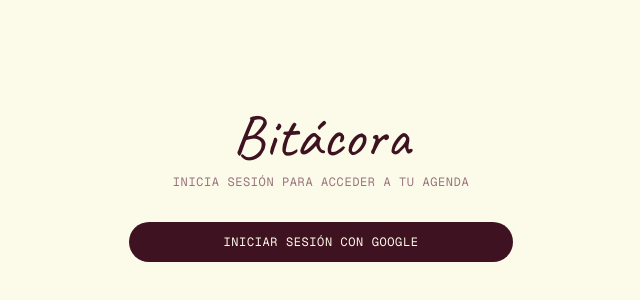
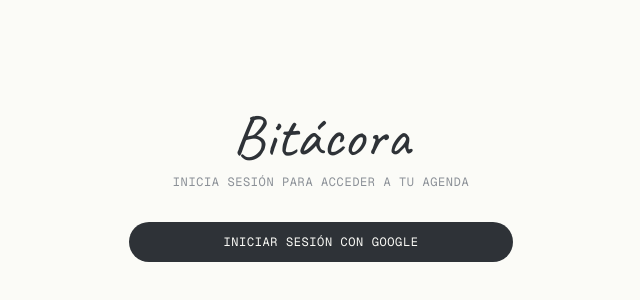
Before and after one commit to TadeoAguirre7/agenda, a Next.js app: page / in a window 1280 px wide. Shown: the part 216-516 px from the top of the page, without its empty margins (319-959 px from the left). Built offline with nearby package versions, Linux system fonts and the light colour scheme; no server answers.

Commit message:
feat: totoro grid paper background theme

```diff
--- a/public/sw.js
+++ b/public/sw.js
@@ -1,8 +1,9 @@
-const CACHE_NAME = "bitacora-v4";
+const CACHE_NAME = "bitacora-v5";
 const STATIC_ASSETS = [
   "/",
   "/manifest.json",
   "/icon-512x512.svg",
+  "/background-totoro.jpeg",
   "/background.jpeg",
   "/favicon.ico",
 ];
--- a/src/app/globals.css
+++ b/src/app/globals.css
@@ -1,15 +1,15 @@
 @import "tailwindcss";
 
 :root {
-  --paper: #fcfbe9; /* crema del centro del marco */
-  --ink: #3e1220; /* vino oscuro */
-  --faint: #9a737d; /* malva apagado */
-  --rule: #f0d4d2; /* línea rosada suave */
-  --panel: #fffdf4; /* crema elevado para inputs */
-  --alta: #c41230; /* rojo corazón */
-  --media: #e2627b; /* rosa fuerte */
-  --baja: #a58177; /* cacao */
-  --rosa: #f4a6bc; /* rosa del marco */
+  --paper: #fbfbf7; /* blanco papel cuadriculado */
+  --ink: #2e3237; /* gris tinta del trazo */
+  --faint: #8b9097; /* gris lápiz */
+  --rule: #e2e5e9; /* línea de la cuadrícula */
+  --panel: #ffffff; /* papel elevado para inputs */
+  --alta: #3e4e72; /* azul del paraguas */
+  --media: #7e93bc; /* azul acero */
+  --baja: #a9afb8; /* gris suave */
+  --acento: #c9d6ec; /* azul pálido (selección) */
 }
 
 @theme inline {
@@ -21,7 +21,7 @@
   --color-alta: var(--alta);
   --color-media: var(--media);
   --color-baja: var(--baja);
-  --color-rosa: var(--rosa);
+  --color-acento: var(--acento);
   --font-sans: var(--font-geist-sans);
   --font-mono: var(--font-geist-mono);
   --font-display: var(--font-caveat);
@@ -37,19 +37,21 @@ body {
   font-family: var(--font-sans), system-ui, sans-serif;
 }
 
-/* Fondo: el marco de corazones, completo y fijo.
-   ::before fijo porque iOS ignora background-attachment: fixed.
-   Para un futuro selector de temas: basta cambiar esta imagen
-   y las variables de :root según [data-theme]. */
+/* Fondo: Totoro en papel cuadriculado.
+   cover + anclado abajo-izquierda: conserva proporciones y
+   Totoro siempre visible. ::before fijo porque iOS ignora
+   background-attachment: fixed.
+   Para el futuro selector de temas: cambiar imagen y variables
+   de :root según [data-theme]. */
 body::before {
   content: "";
   position: fixed;
   inset: 0;
   z-index: -1;
-  background: url("/background.jpeg") center / 100% 100% no-repeat;
+  background: url("/background-totoro.jpeg") left bottom / cover no-repeat;
 }
 
 ::selection {
-  background: var(--rosa);
+  background: var(--acento);
   color: var(--ink);
 }
--- a/src/app/layout.tsx
+++ b/src/app/layout.tsx
@@ -30,7 +30,7 @@ export const metadata: Metadata = {
 };
 
 export const viewport: Viewport = {
-  themeColor: "#fcfbe9",
+  themeColor: "#fbfbf7",
   width: "device-width",
   initialScale: 1,
   maximumScale: 1,
--- a/src/app/page.tsx
+++ b/src/app/page.tsx
@@ -77,7 +77,7 @@ export default async function Home() {
     <div>
       <TabsManager />
       <header className="sticky top-0 z-10 border-b border-rule bg-paper/95 backdrop-blur">
-        <div className="mx-auto max-w-2xl px-10">
+        <div className="mx-auto max-w-2xl px-5 sm:px-8">
           <div className="flex items-center justify-between py-3">
             <nav className="flex gap-1">
               <button
--- a/src/components/Agenda.tsx
+++ b/src/components/Agenda.tsx
@@ -316,7 +316,7 @@ export default function Agenda({ initial }: { initial: Task[] }) {
   }
 
   return (
-    <main className="mx-auto max-w-2xl px-10 pb-24 pt-6 sm:pt-10">
+    <main className="mx-auto max-w-2xl px-5 pb-24 pt-6 sm:px-8 sm:pt-10">
       {/* Composer */}
       <section className="mb-12">
         <div className="flex items-center gap-3 border-b border-ink/80 pb-2">
--- a/src/components/Entretenimiento.tsx
+++ b/src/components/Entretenimiento.tsx
@@ -18,7 +18,7 @@ const META: Record<Categoria, { label: string; color: string }> = {
   pelis: { label: "Pelis", color: "var(--alta)" },
   series: { label: "Series", color: "var(--media)" },
   musica: { label: "Música", color: "var(--baja)" },
-  libros: { label: "Libros", color: "#6366f1" },
+  libros: { label: "Libros", color: "#6e83ad" },
 };
 
 export default function Entretenimiento({
@@ -119,7 +119,7 @@ export default function Entretenimiento({
   }
 
   return (
-    <main className="mx-auto max-w-2xl px-10 pb-24 pt-10 sm:pt-16">
+    <main className="mx-auto max-w-2xl px-5 pb-24 pt-10 sm:px-8 sm:pt-16">
       <section className="mb-12">
         <div className="flex items-center gap-3 border-b border-ink/80 pb-2">
           <input
--- a/src/components/Restaurantes.tsx
+++ b/src/components/Restaurantes.tsx
@@ -15,10 +15,10 @@ export type RestaurantItem = {
 const CATEGORIAS: Categoria[] = ["restaurantes", "cafes", "bares", "dulces"];
 
 const META: Record<Categoria, { label: string; color: string }> = {
-  restaurantes: { label: "Restaurantes", color: "#c2410c" },
-  cafes: { label: "Cafés", color: "#92400e" },
-  bares: { label: "Bares", color: "#7c3aed" },
-  dulces: { label: "Dulces", color: "#db2777" },
+  restaurantes: { label: "Restaurantes", color: "#3e4e72" },
+  cafes: { label: "Cafés", color: "#5e7396" },
+  bares: { label: "Bares", color: "#8fa3c8" },
+  dulces: { label: "Dulces", color: "#b9c4d8" },
 };
 
 export default function Restaurantes({
@@ -119,7 +119,7 @@ export default function Restaurantes({
   }
 
   return (
-    <main className="mx-auto max-w-2xl px-10 pb-24 pt-10 sm:pt-16">
+    <main className="mx-auto max-w-2xl px-5 pb-24 pt-10 sm:px-8 sm:pt-16">
       <section className="mb-12">
         <div className="flex items-center gap-3 border-b border-ink/80 pb-2">
           <input
```
Also changed, not shown: public/background-totoro.jpeg (added), public/icon-512x512.svg, public/manifest.json.
